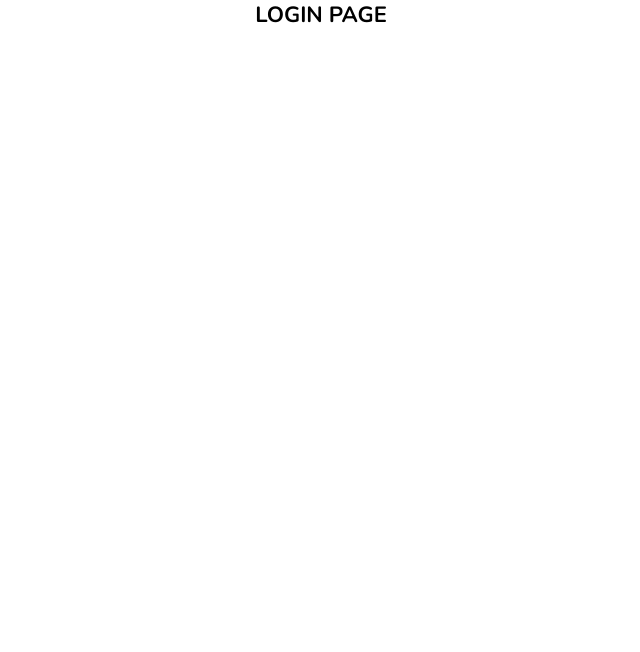
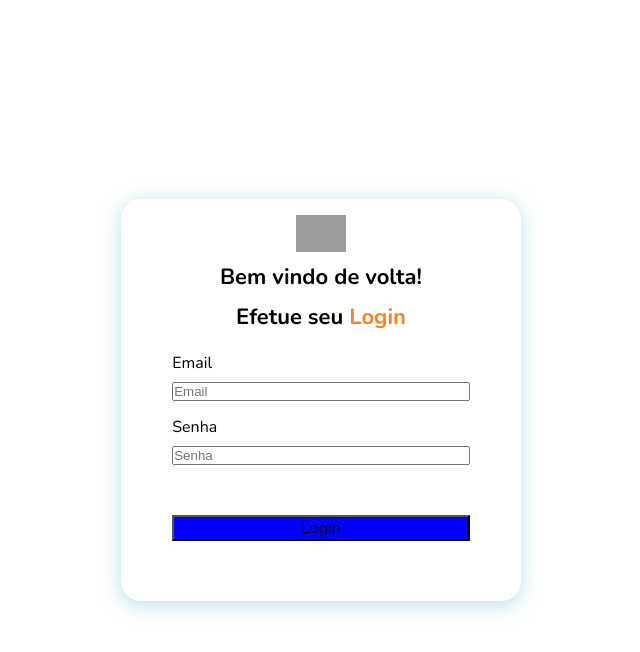
Before and after one commit to cah-suzuki/equipe-1-projeto-kenzievan, a React (Create React App) app: page /login in a window 1280 px wide. Shown: the top 652 px of the page, without its empty margins (319-959 px from the left). Built offline with nearby package versions, Linux system fonts and the light colour scheme; grey boxes are pictures that could not be loaded.

Commit message:
feat: create login form component

```diff
--- a/src/pages/login/index.jsx
+++ b/src/pages/login/index.jsx
@@ -1,7 +1,29 @@
+import LoginImage from "../../assets/login_icon.png";
+import Container from "./styles";
+import Button from "../../components/button";
+import Input from "../../components/Input";
+
 function Login() {
-    return (
-        <h1>LOGIN PAGE</h1>
-    );
-};
+  return (
+    <Container>
+      <section>
+        <figure>
+          <img src={LoginImage} alt="Imagem com três pessoas juntas" />
+          <span>Bem vindo de volta!</span>
+          <span>
+            Efetue seu <span>Login</span>
+          </span>
+        </figure>
+        <form>
+          <label>Email</label>
+          <Input placeholder="Email" />
+          <label>Senha</label>
+          <Input placeholder="Senha" type="password" />
+          <Button>Login</Button>
+        </form>
+      </section>
+    </Container>
+  );
+}
 
 export default Login;
--- /dev/null
+++ b/src/pages/login/styles.js
@@ -0,0 +1,60 @@
+import styled from "styled-components";
+
+const Container = styled.div`
+  display: flex;
+  justify-content: center;
+  padding: 0 10%;
+  width: 100%;
+  align-items: center;
+  height: 100%;
+  gap: 30px;
+  overflow: hidden;
+
+  section {
+    box-shadow: 0px 4px 20px rgba(77, 166, 186, 0.38);
+    border-radius: 20px;
+    padding: 16px 5% 60px;
+    width: min(400px, 90%);
+    height: min-content;
+
+    figure {
+      display: flex;
+      flex-direction: column;
+      align-items: center;
+      gap: 10px;
+      margin-bottom: 20px;
+
+      img {
+        width: 50px;
+      }
+
+      span {
+        font-weight: bold;
+        font-size: 22px;
+        text-align: center;
+        > span {
+          color: var(--color-primary-100);
+        }
+      }
+    }
+
+    form {
+      display: flex;
+      flex-direction: column;
+
+      input + label {
+        margin-top: 15px;
+      }
+
+      label + input {
+        margin-top: 8px;
+      }
+
+      button {
+        margin-top: 50px;
+      }
+    }
+  }
+`;
+
+export default Container;
```
